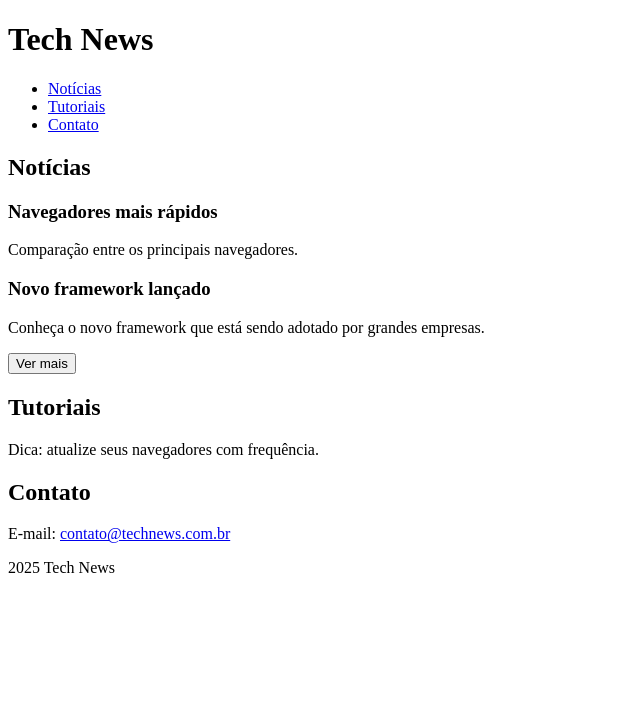
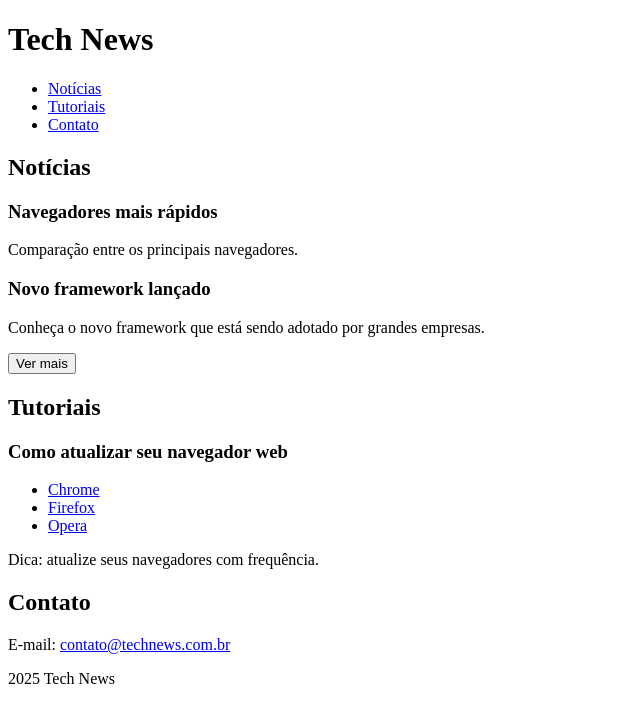
Before and after one commit to nielsenrio/semantica_HTML_WAI_ARIA, a plain HTML site: page index.html in a window 1280 px wide. Shown: the whole page, without its empty margins (0-640 px from the left). Drawn offline with Linux system fonts and the light colour scheme.

Commit message:
refactor: realizando melhoria de acessibilidade

```diff
--- a/index.html
+++ b/index.html
@@ -35,12 +35,18 @@
             </article>
         </section>
 
-        <section id="tutoriais" aria-labelledby="titulo-turoriais">
-            <h2 id="titulo-turoriais">Tutoriais</h2>
+        <section id="tutoriais" aria-labelledby="titulo-tutoriais links-tutoriais">
+            <h2 id="titulo-tutoriais">Tutoriais</h2>
+            <h3 id="links-tutoriais">Como atualizar seu navegador web</h3>
+                <ul>
+                    <li><a href=https://support.google.com/chrome/answer/95414?hl=pt-Br&co=GENIE.Platform%3DDesktop target="_blank">Chrome</a></li>
+                    <li><a href=https://support.mozilla.org/pt-BR/kb/atualize-o-firefox target="_blank">Firefox</a></li>
+                    <li><a href=https://help.opera.com/en/latest/crashes-and-issues/#updateBrowser target="_blank">Opera</a></li>
+                </ul>
         </section>
     </main>
 
-    <aside role="complementary" aria-label="Dica de desempenho para navegação web">
+    <aside role="complementary" aria-label="Dica para obter bom desempenho do seu navegador web">
         <p>Dica: atualize seus navegadores com frequência.</p>
     </aside>
 
```
